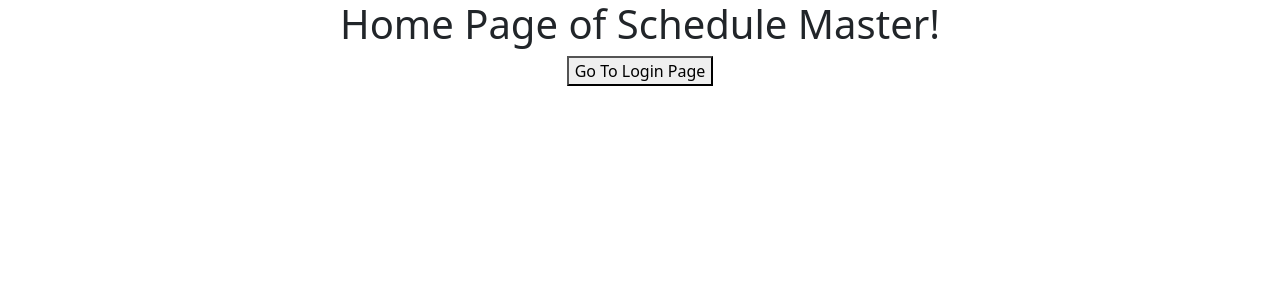
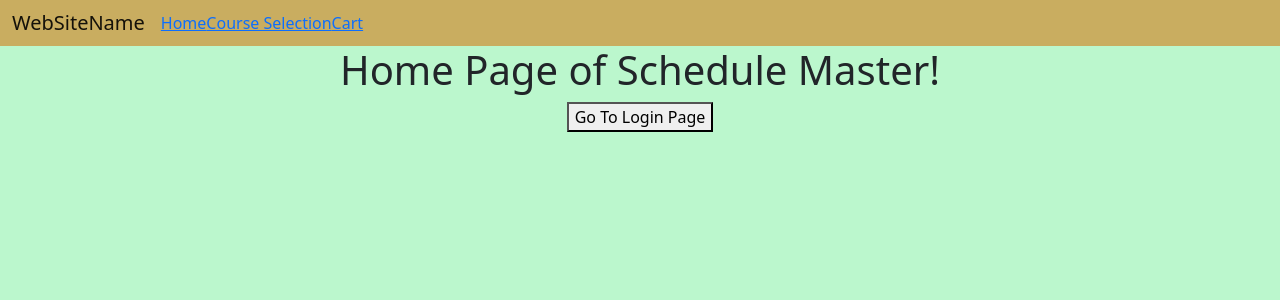
Before and after one commit to ChrisKantor/Schedule-Master, a React (Create React App) app in the folder Schedule Master/client/: page / in a window 1280 px wide. Shown: the top 300 px of the page. Built offline with nearby package versions, Linux system fonts and the light colour scheme.

Commit message:
added material-react-table to node_modules, we will use this library to display our tables, as well as add functionality for seraching and filtering.
Also added a few new pages, namely selection.jsx and cart.jsx

```diff
--- a/Schedule Master/client/package.json
+++ b/Schedule Master/client/package.json
@@ -3,11 +3,16 @@
   "version": "0.1.0",
   "private": true,
   "dependencies": {
+    "@emotion/react": "^11.10.6",
+    "@emotion/styled": "^11.10.6",
+    "@mui/icons-material": "^5.11.16",
+    "@mui/material": "^5.12.0",
     "@testing-library/jest-dom": "^5.16.5",
     "@testing-library/react": "^13.4.0",
     "@testing-library/user-event": "^13.5.0",
     "axios": "^1.3.5",
     "bootstrap": "^5.2.3",
+    "material-react-table": "^1.9.3",
     "react": "^18.2.0",
     "react-dom": "^18.2.0",
     "react-router-dom": "^6.10.0",
--- a/Schedule Master/client/src/App.css
+++ b/Schedule Master/client/src/App.css
@@ -2,7 +2,7 @@
   text-align: center;
 }
 
-.loginPage {
+.page {
   position:fixed;
   padding:0;
   margin:0;
@@ -11,7 +11,7 @@
   left:0;
   width: 100%;
   height: 100%;
-  background:rgba(8, 136, 46, 0.5);
+  background:rgba(120, 239, 156, 0.5);
 
   align-items: center;
   display: flex;
--- a/Schedule Master/client/src/components/home.jsx
+++ b/Schedule Master/client/src/components/home.jsx
@@ -1,6 +1,19 @@
 function Home() {
     return (
-        <div className="homePage">
+        <div className="page">
+            <nav className="navbar navbar-expand-lg" style={{width: "100%", backgroundColor: "#c9ad60"}}>
+                <div className="container-fluid">
+                    <div className="navbar-header">
+                        <a className="navbar-brand" href="/">WebSiteName</a>
+                    </div>
+                    <ul className="nav navbar-nav me-auto mb-2 mb-lg-0">
+                        <li className="active"><a href="/">Home</a></li>
+                        <li><a href="/selection">Course Selection</a></li>
+                        <li><a href="/cart">Cart</a></li>
+                    </ul>
+                </div>
+            </nav>
+
             <h1>Home Page of Schedule Master!</h1>
 
             {/* brings us to the login page */}
--- a/Schedule Master/client/src/components/login.jsx
+++ b/Schedule Master/client/src/components/login.jsx
@@ -1,12 +1,14 @@
 function Login() {
     return (
-        <div className="loginPage">
+        <div className="page">
             <h1>Welcome to Schedule Master!</h1>
 
             {/* Our Login Form
                 action-="" is what we want to do when we submit this form, in this case, go to the home page
 
-                we could add logic to actually authenticate someone who is trying to login, or require a certain amout of input*/}
+                we could add logic to actually authenticate someone who is trying to login, or require a certain amout of input
+                this website has a good tutorial from a glance
+                https://www.geeksforgeeks.org/how-to-develop-user-registration-form-in-reactjs/*/}
             <form action="/" className="border rounded-5 shadow-lg text-center mx-auto p-5 bg-light" style={{marginTop: "10px"}}>
                 <div className="mb-3">
                     <label htmlFor="exampleInputEmail1" className="form-label">Email Address</label>
```
Also changed, not shown: Schedule Master/client/src/components/cart.jsx (added, +9 -0 lines), Schedule Master/client/src/components/selection.jsx (added, +9 -0 lines), 2 other files (tests, documents, lock files or other folders).
